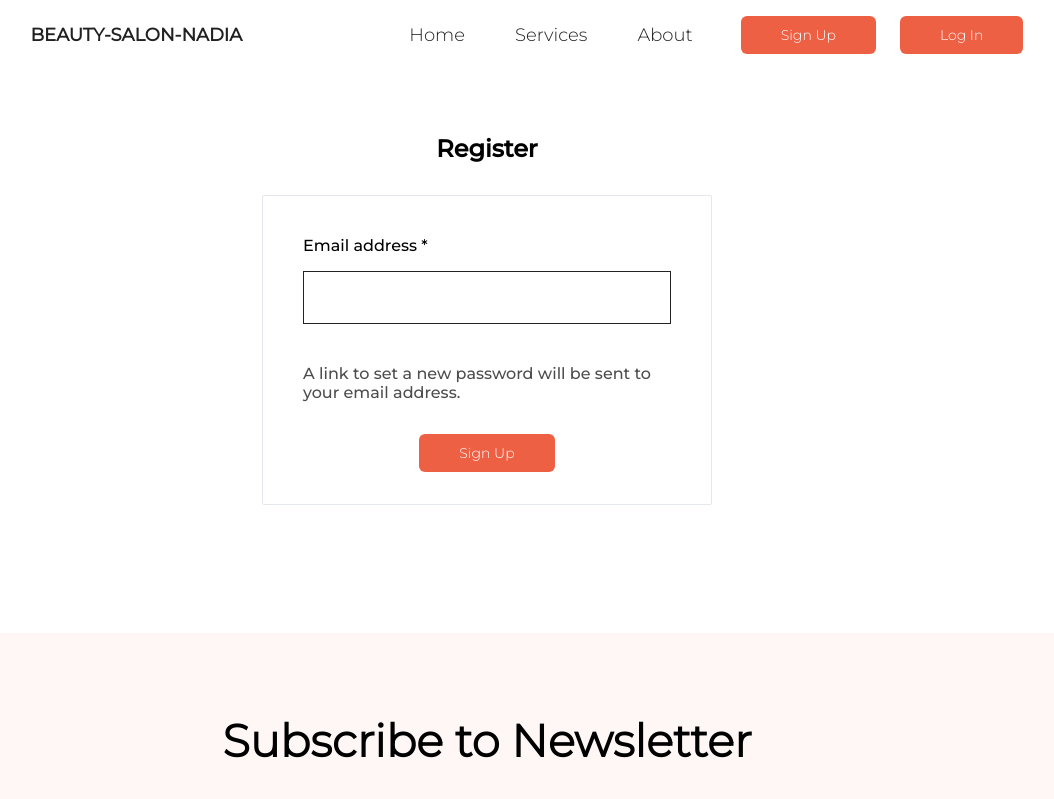
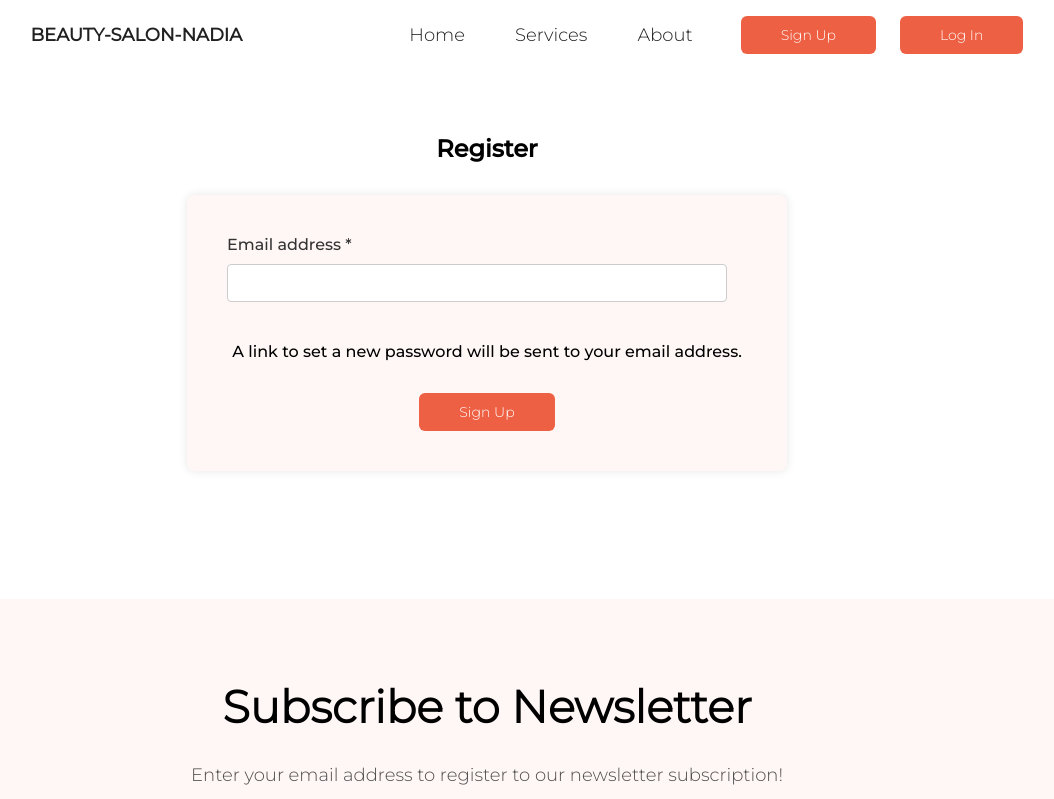
Before and after one commit to nadiahosisy/Beauty-Salon, a React (Vite) app: page /SignUp in a window 1280 px wide. Shown: the top 799 px of the page, without its empty margins (153-1207 px from the left). Built offline with nearby package versions, Linux system fonts and the light colour scheme.

Commit message:
fixed signup page

```diff
--- a/src/pages/SignUp.jsx
+++ b/src/pages/SignUp.jsx
@@ -10,6 +10,7 @@ const SignUp = () => {
             <label className="label-register">Email address *</label>
             <input className="input-register"></input>
           </div>
+
           <p className="pargraph-register">
             A link to set a new password will be sent to your email address.
           </p>
--- a/src/style/signup.css
+++ b/src/style/signup.css
@@ -15,6 +15,7 @@
   font-family: "Monserat-regular";
   src: url("../assets/fonts/montserat/Montserrat-Regular.ttf");
 }
+
 .main-div-signUp-page {
   display: flex;
   flex-direction: column;
@@ -23,61 +24,80 @@
   font-family: "Monserat-medium", sans-serif;
   margin-top: 4rem;
 }
-.center-signup {
-  display: flex;
-  flex-direction: column;
-  justify-content: center;
-  border: 1px solid #e4e7eb;
-  align-items: center;
-  border-radius: 2px;
-  max-width: 450px;
-}
+
 .header-register {
+  /* Styles for the header */
   margin-bottom: 2rem;
 }
+
+.form-div-register-page {
+  /* Styles for the form container */
+  background-color: #fff7f6;
+  padding: 40px;
+  border-radius: 8px;
+  box-shadow: 0px 0px 10px 0px rgba(0, 0, 0, 0.1);
+  width: 600px;
+  text-align: center;
+}
+
 .label-input-div {
   display: flex;
   flex-direction: column;
-  margin: 2.5rem;
+  margin-bottom: 20px;
 }
+
 .label-register {
-  margin-bottom: 1rem;
+  /* Styles for the label */
+  font-size: 16px;
+  margin-bottom: 5px;
+  color: #333;
+  display: block;
+  text-align: left;
 }
+
 .input-register {
-  font-size: 16px;
-  padding: 16px;
-  border-style: solid;
-  border-color: #222222;
-  font-family: "Monserat-medium", sans-serif;
-  border-width: 1px 1px 1px 1px;
-  color: #69727d;
+  /* Styles for the input field */
+  width: calc(100% - 20px);
+  padding: 10px;
+  font-size: 14px;
+  border: 1px solid #ccc;
+  border-radius: 4px;
+  margin-top: 5px;
+  margin-bottom: 20px;
+  box-sizing: border-box;
 }
-input[type="email" i] {
-  writing-mode: horizontal-tb !important;
-  padding-block: 1px;
-  padding-inline: 2px;
-}
-.pargraph-register {
+
+.paragraph-register {
+  /* Styles for the paragraph */
   font-size: 16px;
   margin-left: 2.5rem;
   margin-right: 2.5rem;
   margin-bottom: 2rem;
   color: #4d4d4d;
 }
+
 .sign-up-btn-div {
+  /* Styles for the button container */
   display: flex;
   justify-content: center;
   align-items: center;
+  margin-top: 2rem;
 }
+
 .Button-register {
+  /* Styles for the button */
   font-size: 14px;
   font-weight: 500;
-  border-radius: 6px 6px 6px 6px;
-  padding: 10px 40px 10px 40px;
-  font-family: Monserat-ligth, sans-serif;
+  border-radius: 6px;
+  padding: 10px 40px;
+  font-family: "Monserat-ligth", sans-serif;
   background-color: #ee6043;
   border: none;
-  margin-bottom: 2rem;
   cursor: pointer;
   color: #ffffff;
+  transition: background-color 0.3s ease;
 }
+
+.Button-register:hover {
+  background-color: #ff725e;
+}
```
